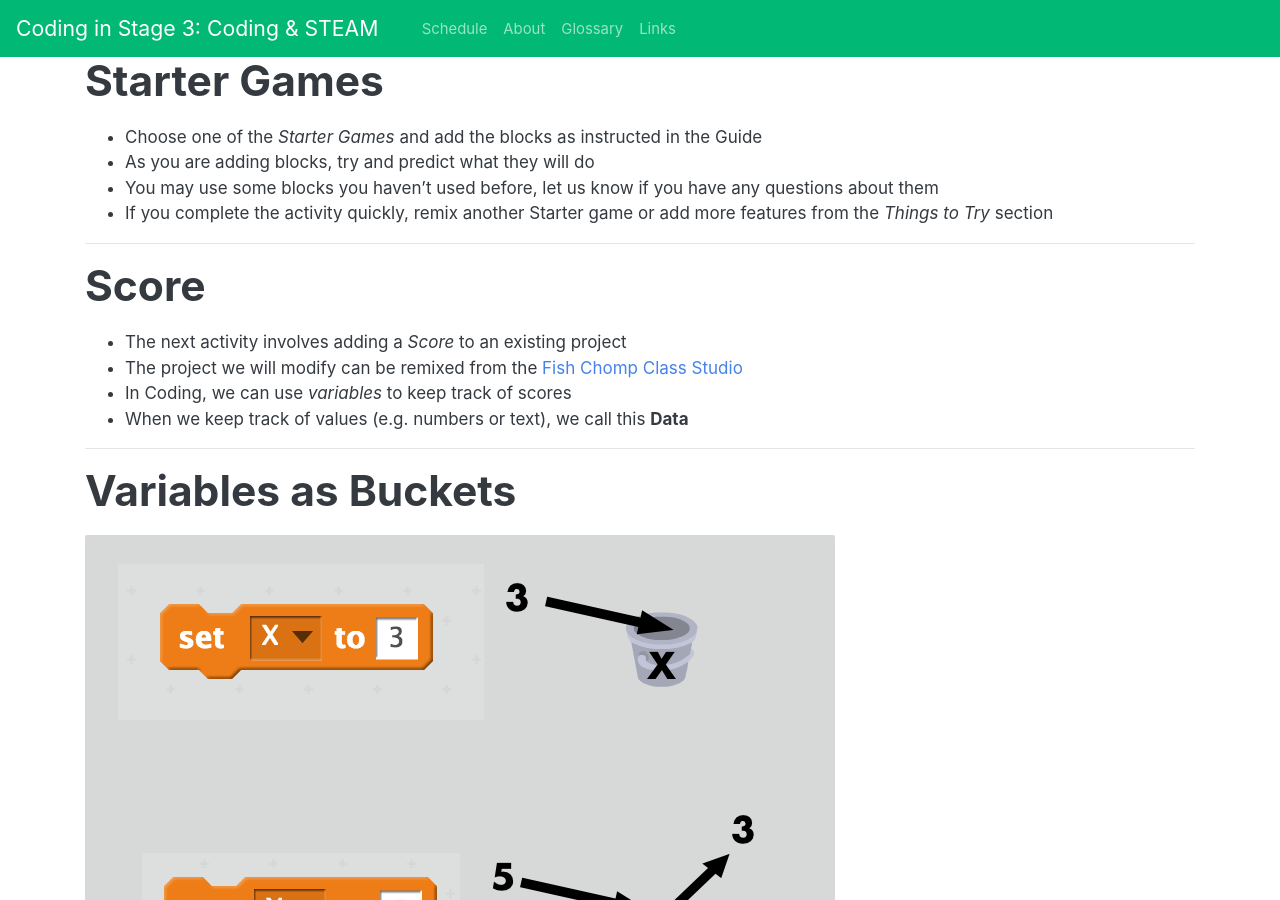
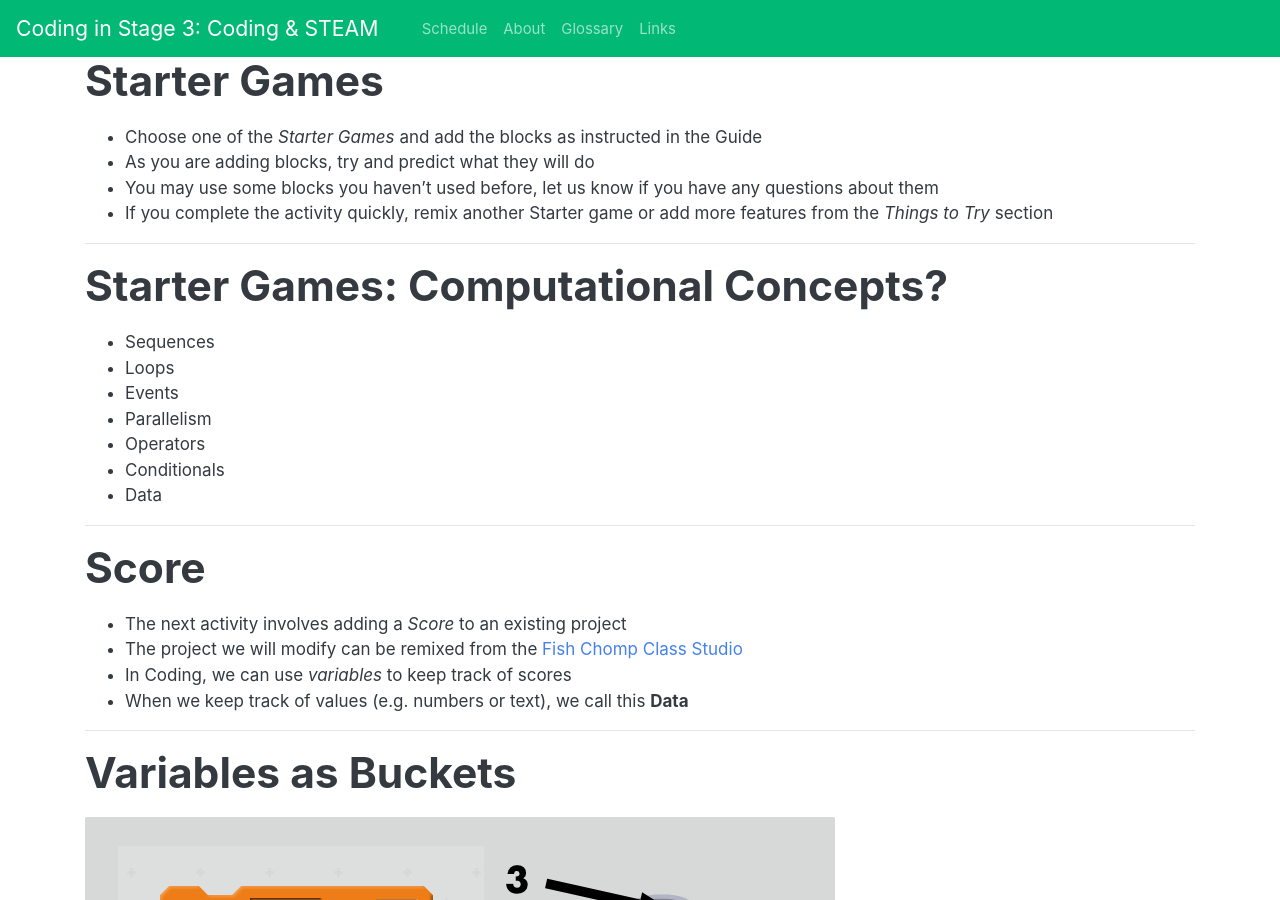
Before and after one commit to cs4s/2018, a Jekyll site: the page built from steam/week-7/presentations/coding_and_maths.md, in a window 1280 px wide and 900 px high, scrolled down 5610 px. Built offline with Jekyll 4.4.1, drawn with Linux system fonts in a browser that asks for light colours; our own code applies the rules of GitHub Pages for plain Markdown files.

Commit message:
Changes Week 7 STEAM Part 1 presentation to include another slide

```diff
--- a/steam/week-7/presentations/coding_and_maths.md
+++ b/steam/week-7/presentations/coding_and_maths.md
@@ -154,6 +154,18 @@
 
 ---
 
+# Starter Games: Computational Concepts?
+
+- Sequences
+- Loops
+- Events
+- Parallelism
+- Operators
+- Conditionals
+- Data
+
+---
+
 # Score
 
 - The next activity involves adding a *Score* to an existing project
```
